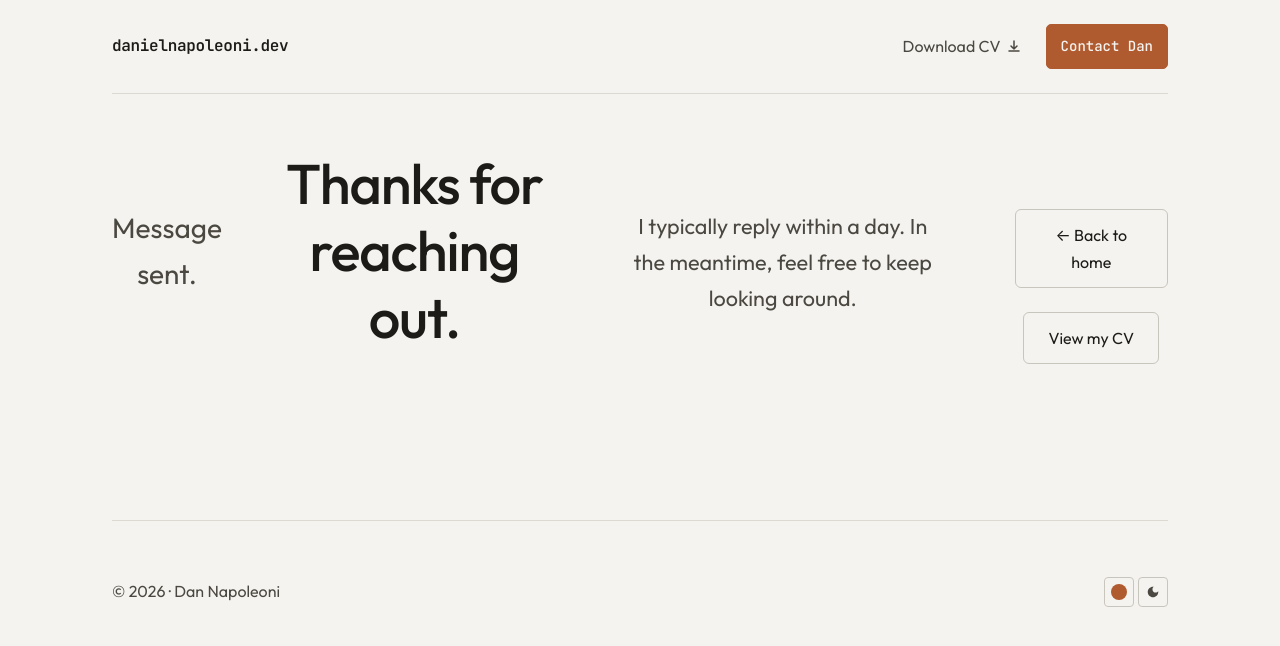
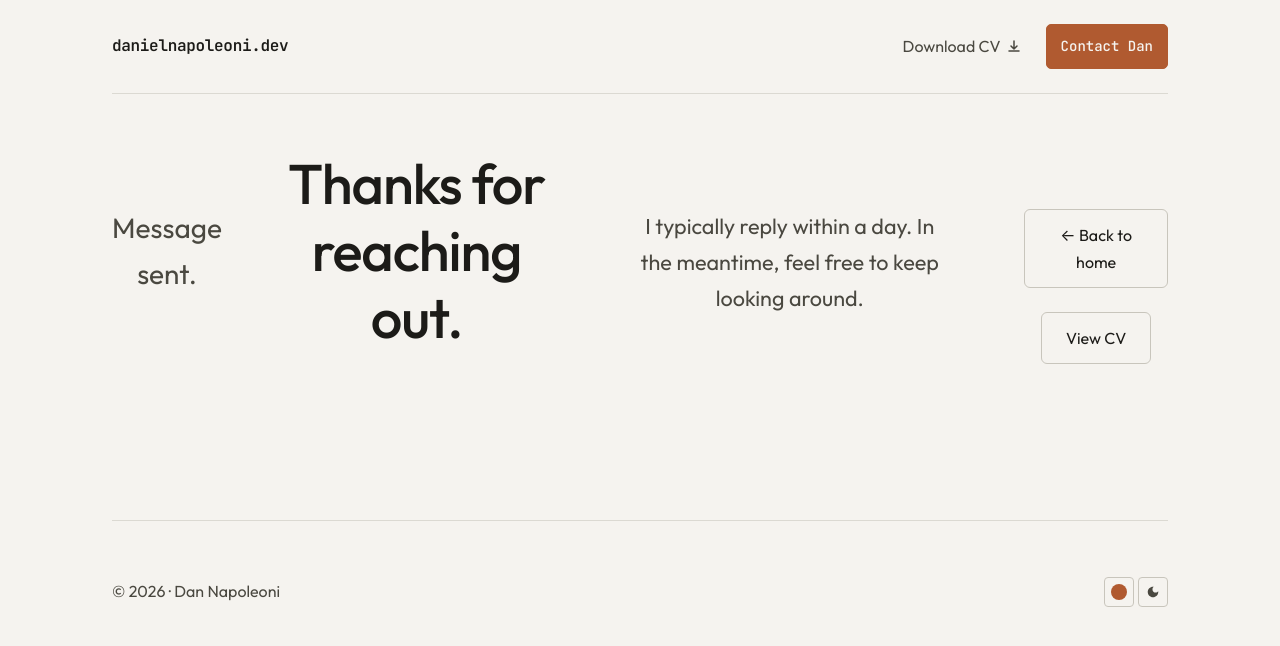
Before and after one commit to dnapoleoni/cv-portfolio-2026, a Next.js app: page /contact/success in a window 1280 px wide. Shown: the top 646 px of the page. Built offline with nearby package versions, Linux system fonts and the light colour scheme.

Commit message:
cleaned up some dead links, updated claude instructions to match new structure

```diff
--- a/app/contact/success/page.tsx
+++ b/app/contact/success/page.tsx
@@ -34,8 +34,8 @@ export default function ContactSuccess() {
         <Link href="/" className="btn-outline">
           ← Back to home
         </Link>
-        <Link href="/cv" className="btn-outline">
-          View my CV
+        <Link href="/the-full-picture" className="btn-outline">
+          View CV
         </Link>
       </div>
     </section>
```
Also changed, not shown: components/ContactSection.tsx (+0 -7 lines), 1 other file (tests, documents, lock files or other folders).
